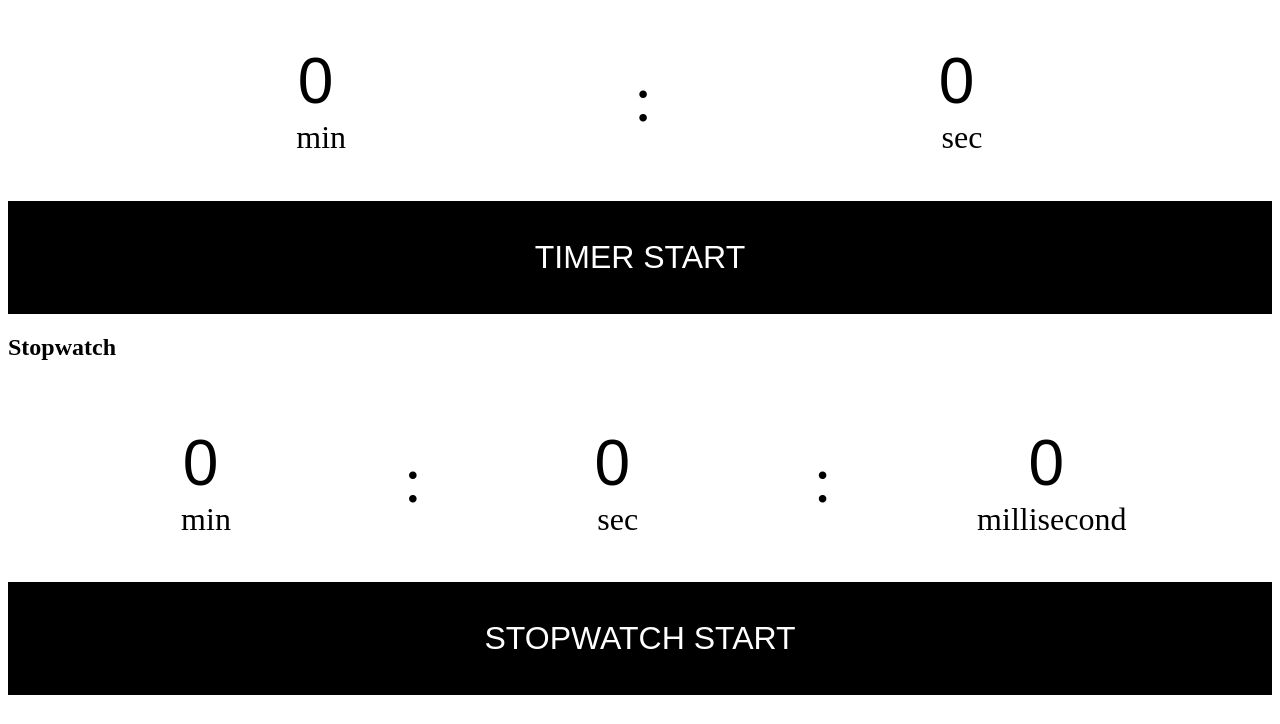
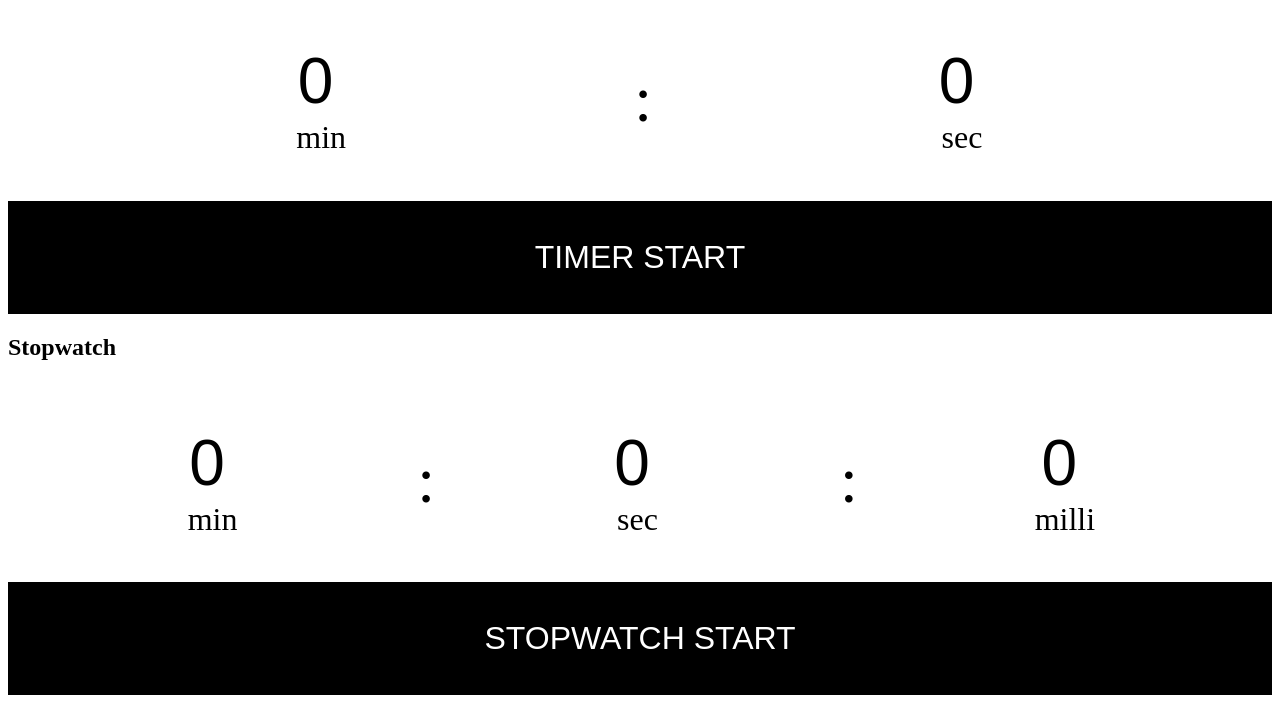
Before and after one commit to milchrice/javascript-features, a plain HTML site: page timer.html in a window 1280 px wide. Shown: the part 76-800 px from the top of the page. Drawn offline with Linux system fonts and the light colour scheme.

Commit message:
edit label

```diff
--- a/timer.html
+++ b/timer.html
@@ -40,7 +40,7 @@
                 <p>:</p>
                 <label for="mlsecW">
                     <input type="number" name="mlsecW" id="mlsecW" value="0">
-                    millisecond
+                    milli
                 </label>
             </div>
             <button id="btn-stopwatch" type="submit">STOPWATCH START</button>
```
